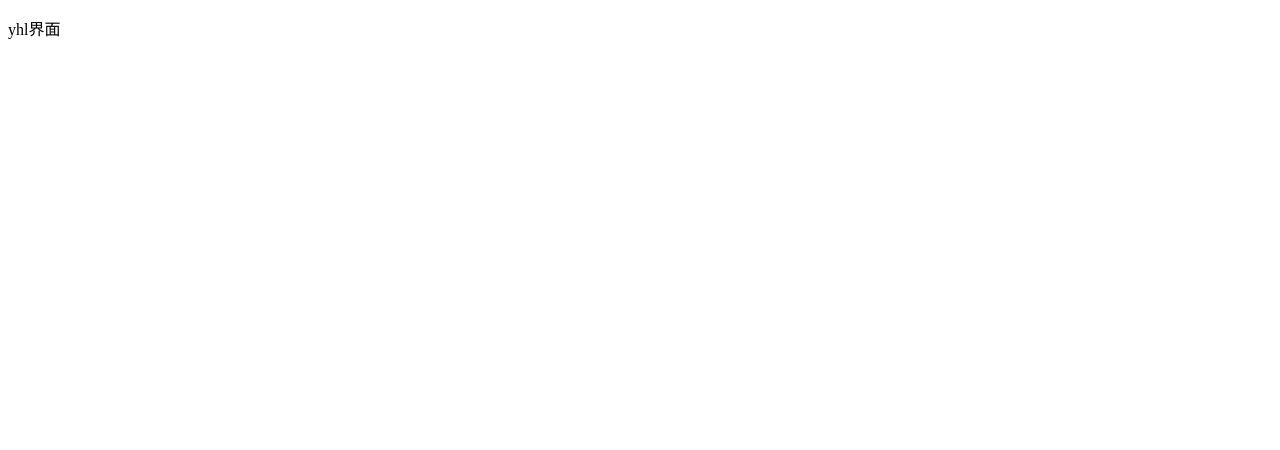
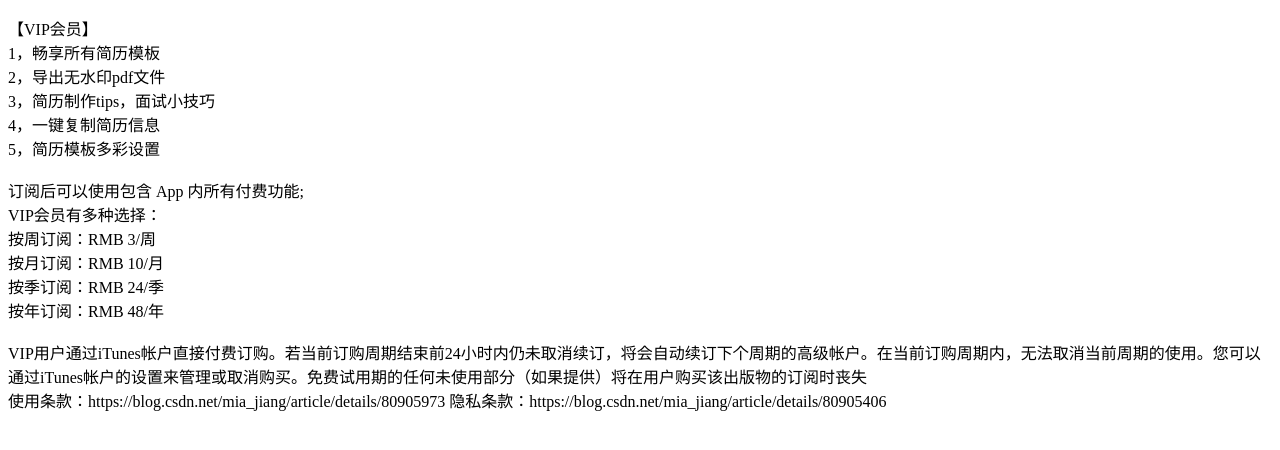
Before and after one commit to Y-HLiang/Y-HLiang.github.io, a plain HTML site: page index.html in a window 1280 px wide. Drawn offline with Linux system fonts and the light colour scheme.

Commit message:
no message

```diff
--- a/index.html
+++ b/index.html
@@ -6,6 +6,25 @@
 </head>
 <body>
 <p>
-  yhl界面
+  【VIP会员】<br>
+  1，畅享所有简历模板<br>
+2，导出无水印pdf文件<br>
+3，简历制作tips，面试小技巧<br>
+4，一键复制简历信息<br>
+5，简历模板多彩设置<br>
+<br>
+订阅后可以使用包含 App 内所有付费功能;<br>
+VIP会员有多种选择：<br>
+按周订阅：RMB 3/周<br>
+按月订阅：RMB 10/月<br>
+按季订阅：RMB 24/季<br>
+按年订阅：RMB 48/年<br>
+<br>
+VIP用户通过iTunes帐户直接付费订购。若当前订购周期结束前24小时内仍未取消续订，将会自动续订下个周期的高级帐户。在当前订购周期内，无法取消当前周期的使用。您可以通过iTunes帐户的设置来管理或取消购买。免费试用期的任何未使用部分（如果提供）将在用户购买该出版物的订阅时丧失
+<br>
+使用条款：https://blog.csdn.net/mia_jiang/article/details/80905973
+隐私条款：https://blog.csdn.net/mia_jiang/article/details/80905406
+
+
 </p>
 </body>
```
